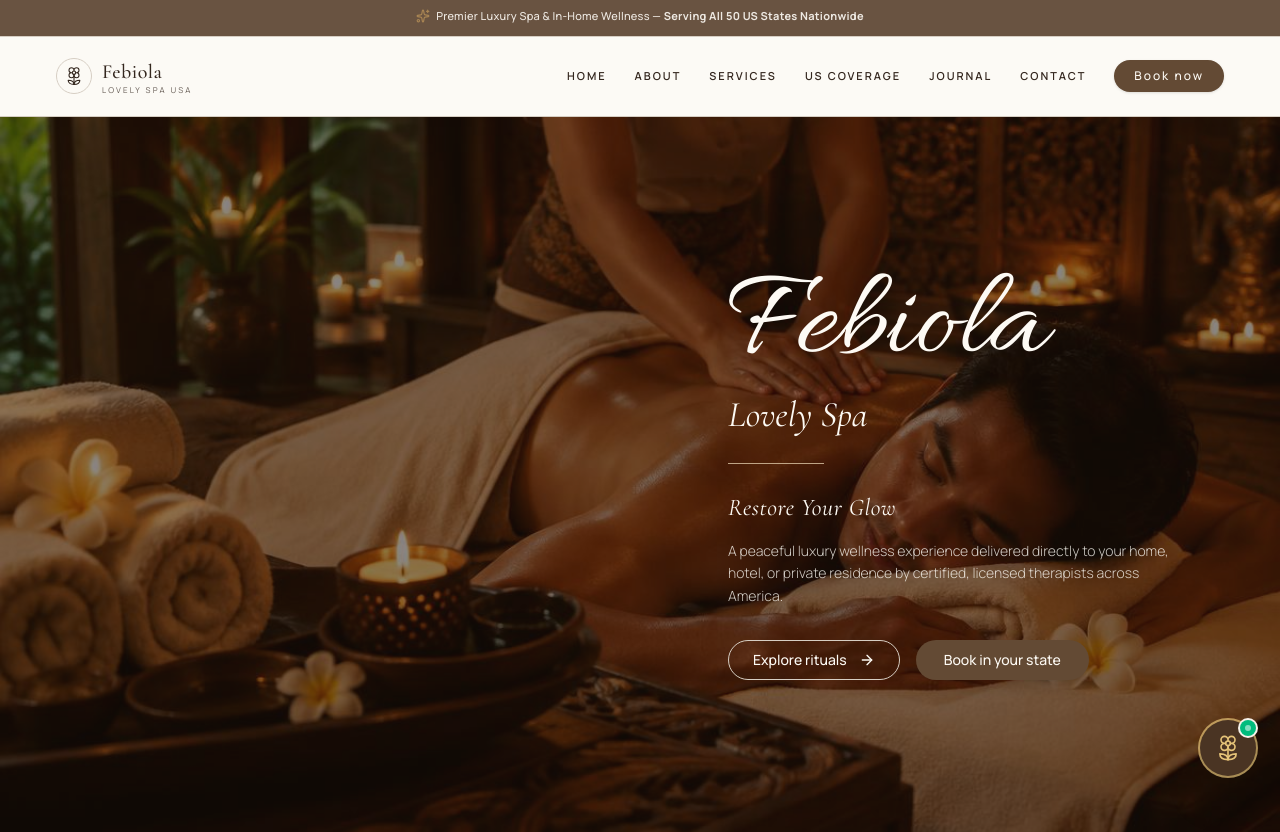
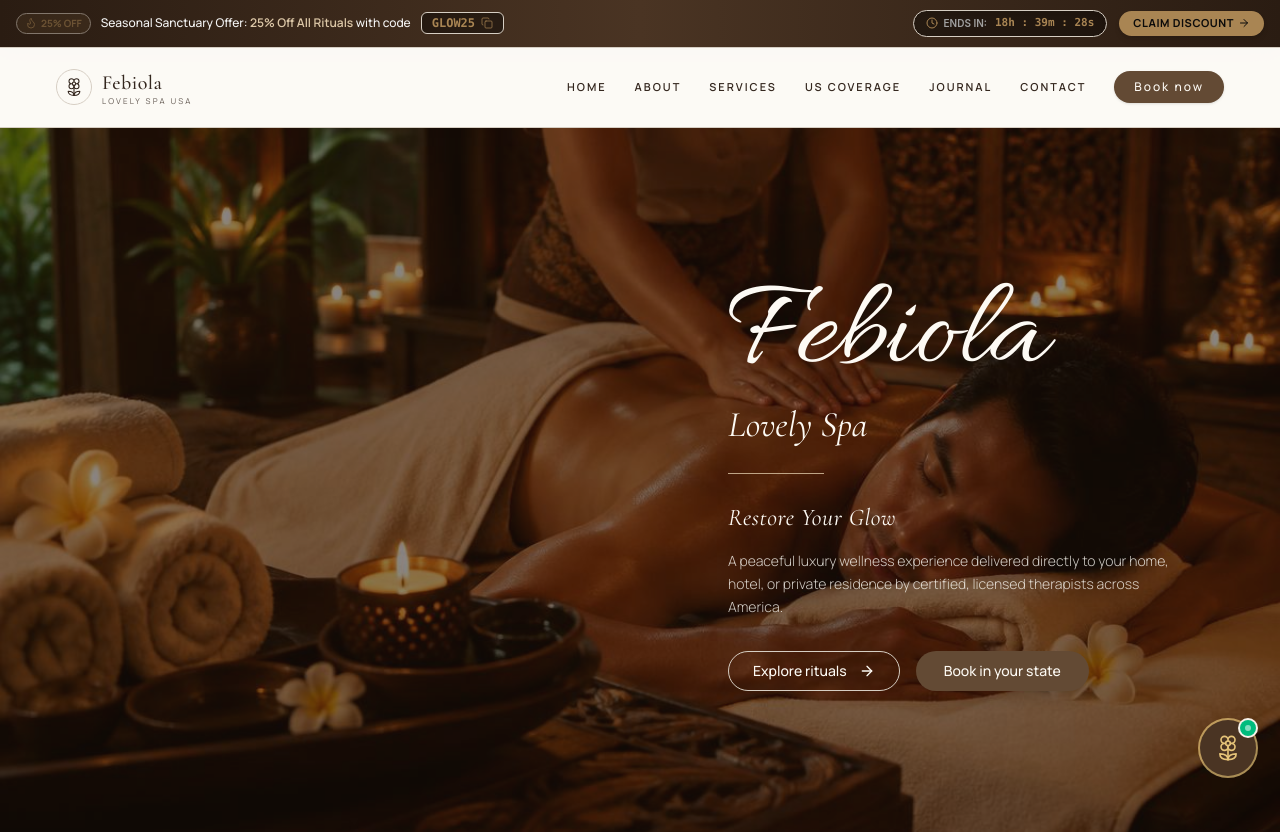
Before and after one commit to rudrodeb029/febiola-lovely-spa, a React (Vite) app: page / in a window 1280 px wide. Shown: the top 832 px of the page. Built offline with nearby package versions, Linux system fonts and the light colour scheme.

Commit message:
Move discount offer and countdown timer to top announcement banner

```diff
--- a/src/App.tsx
+++ b/src/App.tsx
@@ -31,7 +31,7 @@ import {
 } from "@/components/ui/dialog";
 import { LiveConciergeWidget } from "@/components/LiveConciergeWidget";
 import { AdminPanel } from "@/components/AdminPanel";
-import { DiscountOfferSection } from "@/components/DiscountOfferSection";
+import { TopDiscountBanner } from "@/components/TopDiscountBanner";
 
 // Spa Assets
 import heroImage from "@/assets/spa-man.jpg";
@@ -325,13 +325,8 @@ export default function App() {
 
   return (
     <main id="home" className="min-h-screen w-full overflow-x-hidden bg-background">
-      {/* Top Banner: Nationwide Coverage */}
-      <div className="bg-surface-deep/90 py-2 px-4 text-center text-[11px] font-medium tracking-wide text-primary-foreground/90 border-b border-white/10">
-        <span className="inline-flex items-center gap-1.5">
-          <Sparkles className="size-3.5 text-gold" />
-          <span>Premier Luxury Spa &amp; In-Home Wellness — <strong>Serving All 50 US States Nationwide</strong></span>
-        </span>
-      </div>
+      {/* Top Banner: Luxury Discount Offer & Live Countdown Timer */}
+      <TopDiscountBanner onClaimOffer={handleClaimOffer} />
 
       {/* Top Header */}
       <header className="sticky top-0 z-50 flex h-20 items-center justify-between border-b border-border/40 bg-card/95 px-6 backdrop-blur-md lg:px-14">
@@ -453,8 +448,6 @@ export default function App() {
         </div>
       </section>
 
-      {/* Modern Discount Offer Section with Live Countdown Timer */}
-      <DiscountOfferSection onClaimOffer={handleClaimOffer} />
 
       {/* About Section */}
       <section id="about" className="bg-background px-6 py-24 sm:px-10 lg:py-32">
--- /dev/null
+++ b/src/components/TopDiscountBanner.tsx
@@ -0,0 +1,107 @@
+import React, { useState, useEffect } from "react";
+import { Sparkles, Clock, ArrowRight, Flame, Percent, Copy, Check } from "lucide-react";
+import { toast } from "sonner";
+
+interface TopDiscountBannerProps {
+  onClaimOffer: (promoCode: string) => void;
+}
+
+export function TopDiscountBanner({ onClaimOffer }: TopDiscountBannerProps) {
+  const [copied, setCopied] = useState(false);
+
+  // Persistent 24-hour countdown timer
+  const [timeLeft, setTimeLeft] = useState<{
+    hours: number;
+    minutes: number;
+    seconds: number;
+  }>({ hours: 18, minutes: 39, seconds: 34 });
+
+  useEffect(() => {
+    const storageKey = "febiola_discount_endtime";
+    let endTime = localStorage.getItem(storageKey);
+
+    if (!endTime || parseInt(endTime, 10) < Date.now()) {
+      const newEndTime = Date.now() + (18 * 3600 + 39 * 60 + 34) * 1000;
+      localStorage.setItem(storageKey, newEndTime.toString());
+      endTime = newEndTime.toString();
+    }
+
+    const interval = setInterval(() => {
+      const remaining = Math.max(0, parseInt(endTime!, 10) - Date.now());
+      if (remaining <= 0) {
+        const nextEnd = Date.now() + 24 * 3600 * 1000;
+        localStorage.setItem(storageKey, nextEnd.toString());
+      } else {
+        const totalSecs = Math.floor(remaining / 1000);
+        const hours = Math.floor(totalSecs / 3600);
+        const minutes = Math.floor((totalSecs % 3600) / 60);
+        const seconds = totalSecs % 60;
+        setTimeLeft({ hours, minutes, seconds });
+      }
+    }, 1000);
+
+    return () => clearInterval(interval);
+  }, []);
+
+  const promoCode = "GLOW25";
+
+  const handleCopyCode = (e: React.MouseEvent) => {
+    e.stopPropagation();
+    navigator.clipboard.writeText(promoCode);
+    setCopied(true);
+    toast.success(`Code ${promoCode} copied! 25% discount ready to apply.`);
+    setTimeout(() => setCopied(false), 2500);
+  };
+
+  return (
+    <div className="relative z-50 bg-gradient-to-r from-[#2A1C12] via-[#4A3423] to-[#2A1C12] py-2.5 px-4 text-primary-foreground border-b border-gold/35 shadow-lg">
+      <div className="mx-auto flex max-w-7xl items-center justify-center sm:justify-between gap-3 flex-wrap text-center sm:text-left">
+        {/* Left: Offer text & code */}
+        <div className="flex items-center justify-center gap-2.5 flex-wrap">
+          <span className="inline-flex items-center gap-1 rounded-full bg-gold/20 px-2 py-0.5 text-[10px] font-bold text-gold border border-gold/40 animate-pulse">
+            <Flame className="size-3 text-gold" />
+            <span>25% OFF</span>
+          </span>
+          <p className="text-xs font-medium text-neutral-100">
+            Seasonal Sanctuary Offer: <strong className="text-gold-soft font-semibold">25% Off All Rituals</strong> with code
+          </p>
+          <button
+            type="button"
+            onClick={handleCopyCode}
+            className="inline-flex items-center gap-1.5 font-mono text-xs font-bold text-gold bg-black/40 hover:bg-black/60 px-2.5 py-0.5 rounded-md border border-gold/50 transition-colors shadow-inner cursor-pointer"
+            title="Click to copy code"
+          >
+            <span>{promoCode}</span>
+            {copied ? (
+              <Check className="size-3 text-emerald-400" />
+            ) : (
+              <Copy className="size-3 text-gold/70" />
+            )}
+          </button>
+        </div>
+
+        {/* Right: Live Countdown Timer & CTA */}
+        <div className="flex items-center justify-center gap-3 flex-wrap">
+          {/* Live Countdown Badge */}
+          <div className="flex items-center gap-1.5 text-[11px] font-mono bg-black/40 px-3 py-1 rounded-full border border-gold/40 text-gold-soft shadow-inner">
+            <Clock className="size-3 text-gold" />
+            <span className="text-neutral-400 text-[10px] uppercase font-sans font-semibold mr-0.5">Ends in:</span>
+            <span className="font-bold text-gold">
+              {String(timeLeft.hours).padStart(2, "0")}h : {String(timeLeft.minutes).padStart(2, "0")}m : {String(timeLeft.seconds).padStart(2, "0")}s
+            </span>
+          </div>
+
+          {/* Action Button */}
+          <button
+            type="button"
+            onClick={() => onClaimOffer(promoCode)}
+            className="inline-flex items-center gap-1 text-[11px] font-bold uppercase tracking-wider text-neutral-950 bg-gold hover:bg-gold-soft px-3.5 py-1 rounded-full transition-all shadow-md hover:scale-105 active:scale-95 cursor-pointer"
+          >
+            <span>Claim Discount</span>
+            <ArrowRight className="size-3" />
+          </button>
+        </div>
+      </div>
+    </div>
+  );
+}
```
